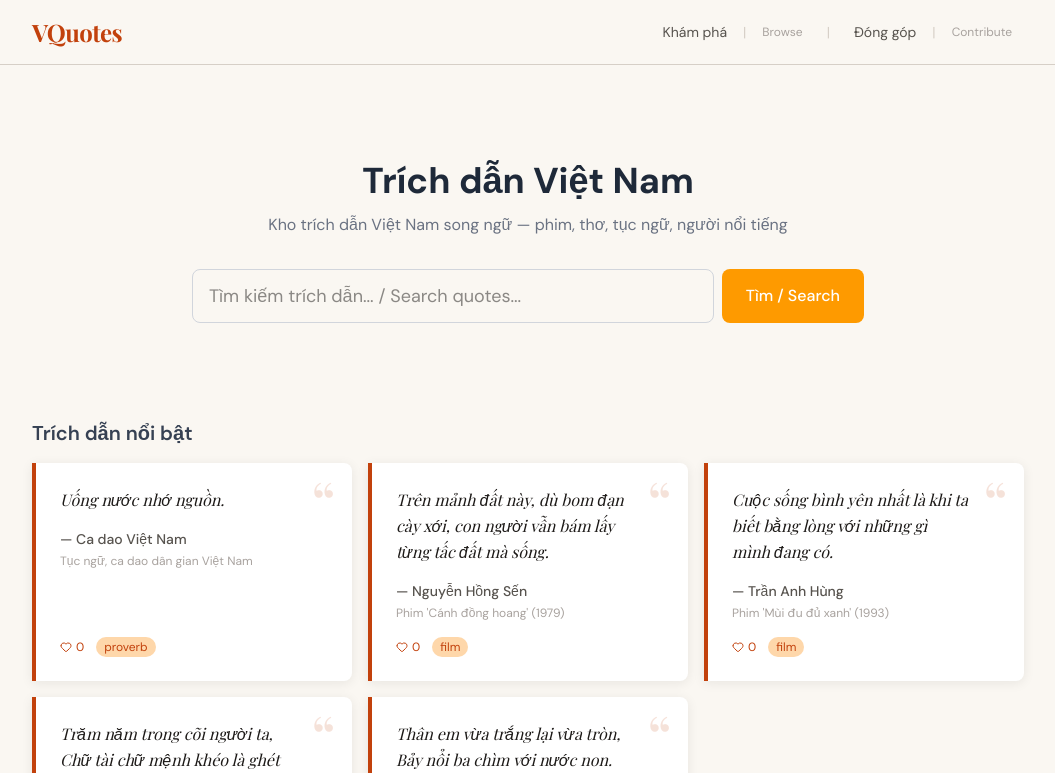
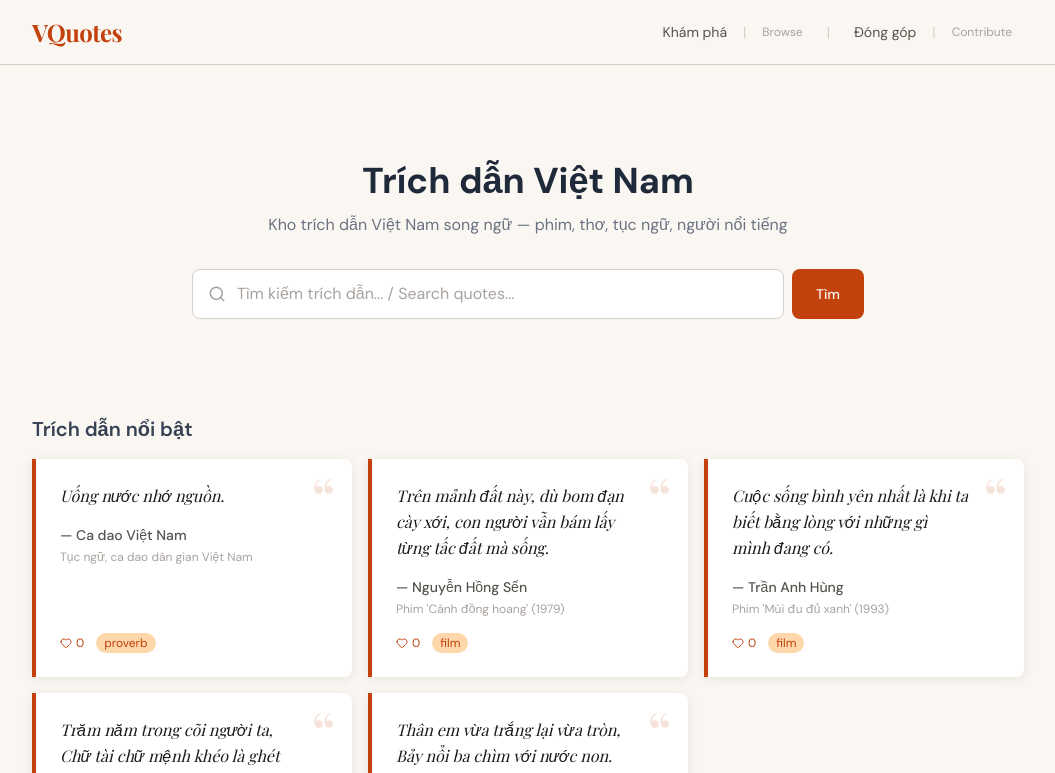
Before and after one commit to bbinarygo/vquotes, a Next.js app: page / in a window 1280 px wide. Shown: the top 773 px of the page, without its empty margins (112-1167 px from the left). Built offline with nearby package versions, Linux system fonts and the light colour scheme; a web font is replaced by a local one.

Commit message:
feat: redesign SearchBar with Search icon prefix and sienna button

```diff
--- a/src/components/SearchBar.tsx
+++ b/src/components/SearchBar.tsx
@@ -1,6 +1,7 @@
 'use client';
 import { useState } from 'react';
 import { useRouter } from 'next/navigation';
+import { Search } from 'lucide-react';
 
 export default function SearchBar() {
   const [query, setQuery] = useState('');
@@ -15,18 +16,24 @@ export default function SearchBar() {
 
   return (
     <form onSubmit={handleSearch} className="flex gap-2 w-full max-w-2xl">
+      <div className="relative flex-1">
+        <Search
+          size={18}
+          className="absolute left-4 top-1/2 -translate-y-1/2 text-ink-faint pointer-events-none"
+        />
         <input
           type="text"
           value={query}
           onChange={e => setQuery(e.target.value)}
           placeholder="Tìm kiếm trích dẫn... / Search quotes..."
-        className="flex-1 px-4 py-3 border border-gray-300 rounded-lg text-lg focus:outline-none focus:border-amber-400"
+          className="w-full pl-11 pr-4 py-3 bg-white border border-rule rounded-lg text-base text-ink placeholder:text-ink-faint focus:outline-none focus:border-sienna transition-colors"
         />
+      </div>
       <button
         type="submit"
-        className="px-6 py-3 bg-amber-500 text-white rounded-lg hover:bg-amber-600 transition-colors font-medium"
+        className="px-6 py-3 bg-sienna text-cream rounded-lg hover:bg-gold transition-colors font-medium text-sm whitespace-nowrap min-h-[44px]"
       >
-        Tìm / Search
+        Tìm
       </button>
     </form>
   );
```
Lines whose indentation alone changed are shown as unchanged.
